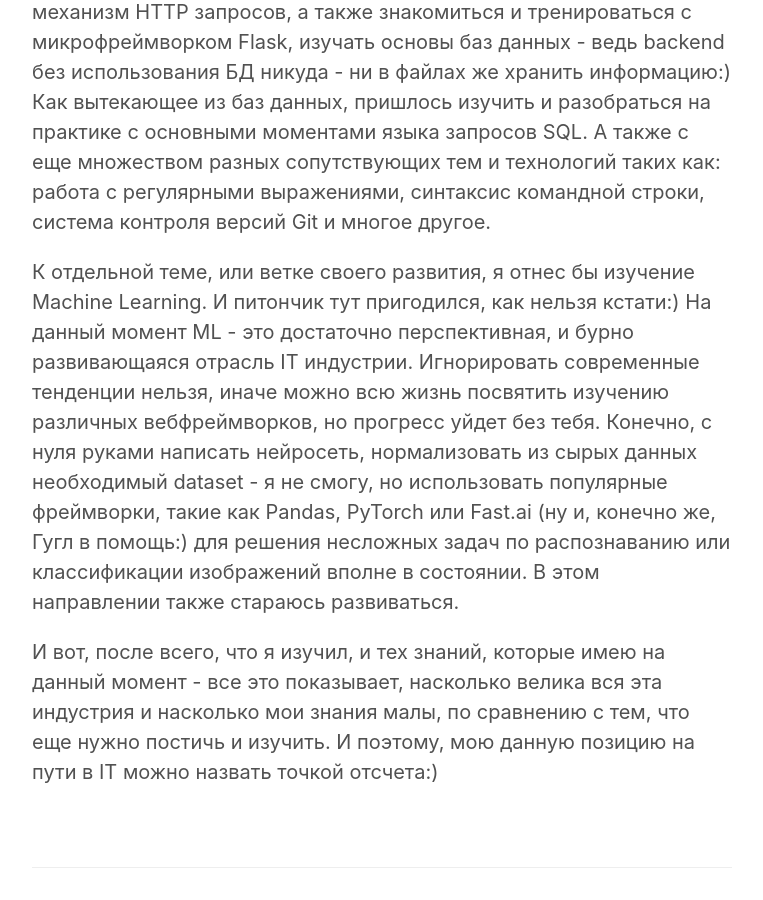
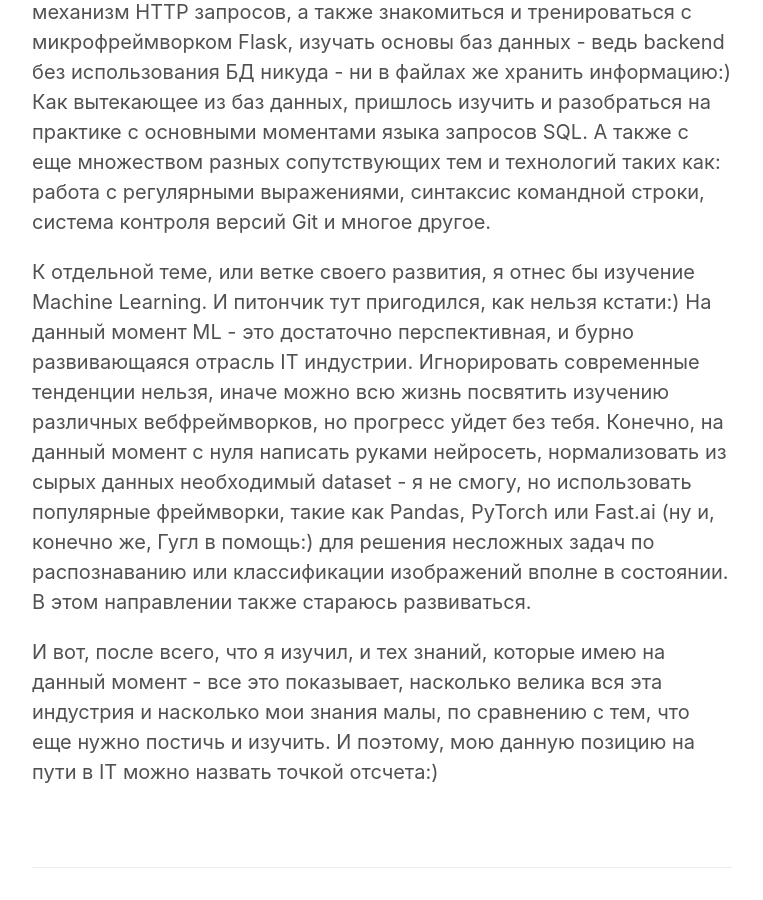
Before and after one commit to optima740/optima740.github.io, a Jekyll site: the page built from _posts/2020-01-23-start-point.md, in a window 1280 px wide and 900 px high, scrolled down 3555 px. Shown: the whole window, without its empty margins (258-1021 px from the left). Built offline with Jekyll 4.4.1, drawn with Linux system fonts in a browser that asks for light colours.

Commit message:
mod_post3

```diff
--- a/_posts/2020-01-23-start-point.md
+++ b/_posts/2020-01-23-start-point.md
@@ -23,6 +23,6 @@ title: Точка старта. Когда ты понимаешь, что тв
 
 Итак, вернемся к Web. Ну раз Web - значит пришлось изучать механизм HTTP запросов, а также знакомиться и тренироваться с микрофреймворком Flask, изучать основы баз данных - ведь backend без использования БД никуда - ни в файлах же хранить информацию:) Как вытекающее из баз данных, пришлось изучить и разобраться на практике с основными моментами языка запросов SQL. А также c еще множеством разных сопутствующих тем и технологий таких как: работа с регулярными выражениями, синтаксис командной строки, система контроля версий Git и многое другое.
 
-К отдельной теме, или ветке своего развития, я отнес бы изучение Machine Learning. И питончик тут пригодился, как нельзя кстати:) На данный момент ML - это достаточно перспективная, и бурно развивающаяся отрасль IT индустрии. Игнорировать современные тенденции нельзя, иначе можно всю жизнь посвятить изучению различных вебфреймворков, но прогресс уйдет без тебя. Конечно, с нуля руками написать нейросеть, нормализовать из сырых данных  необходимый dataset - я не смогу, но использовать популярные фреймворки, такие как Pandas, PyTorch или Fast.ai (ну и, конечно же, Гугл в помощь:) для решения несложных задач по распознаванию или классификации изображений вполне в состоянии. В этом направлении также стараюсь развиваться.
+К отдельной теме, или ветке своего развития, я отнес бы изучение Machine Learning. И питончик тут пригодился, как нельзя кстати:) На данный момент ML - это достаточно перспективная, и бурно развивающаяся отрасль IT индустрии. Игнорировать современные тенденции нельзя, иначе можно всю жизнь посвятить изучению различных вебфреймворков, но прогресс уйдет без тебя. Конечно, на данный момент с нуля написать руками нейросеть, нормализовать из сырых данных  необходимый dataset - я не смогу, но использовать популярные фреймворки, такие как Pandas, PyTorch или Fast.ai (ну и, конечно же, Гугл в помощь:) для решения несложных задач по распознаванию или классификации изображений вполне в состоянии. В этом направлении также стараюсь развиваться.
 
 И вот, после всего, что я изучил, и тех знаний, которые имею на данный момент - все это показывает, насколько велика вся эта индустрия и насколько мои знания малы, по сравнению с тем, что еще нужно постичь и изучить. И поэтому, мою данную позицию на пути в IT можно назвать точкой отсчета:)
```
